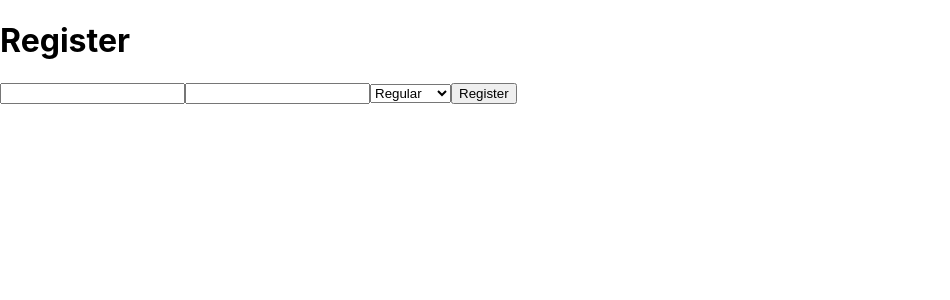
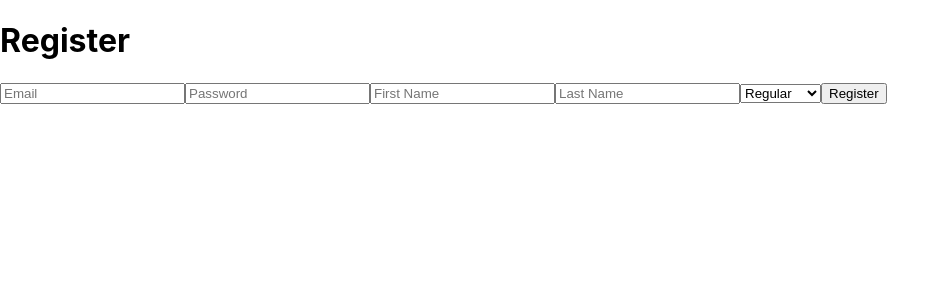
Before and after one commit to mohammed-shakir/EventHub, a React (Create React App) app in the folder frontend/: page /register in a window 1280 px wide. Shown: the top 300 px of the page, without its empty margins (0-950 px from the left). Built offline with nearby package versions, Linux system fonts and the light colour scheme; no server answers.

Commit message:
chnged db schema a bit

```diff
--- a/frontend/src/components/LoginForm.js
+++ b/frontend/src/components/LoginForm.js
@@ -21,8 +21,8 @@ const LoginForm = () => {
 
   return (
     <form onSubmit={handleSubmit}>
-      <input type="email" value={email} onChange={(e) => setEmail(e.target.value)} required />
-      <input type="password" value={password} onChange={(e) => setPassword(e.target.value)} required />
+      <input type="email" value={email} onChange={(e) => setEmail(e.target.value)} required placeholder="Email" />
+      <input type="password" value={password} onChange={(e) => setPassword(e.target.value)} required placeholder="Password" />
       <button type="submit">Login</button>
     </form>
   );
--- a/frontend/src/components/RegistrationForm.js
+++ b/frontend/src/components/RegistrationForm.js
@@ -4,12 +4,14 @@ import { registerUser } from '../api_calls/user';
 const RegistrationForm = () => {
   const [email, setEmail] = useState('');
   const [password, setPassword] = useState('');
+  const [first_name, setFirstName] = useState('');
+  const [last_name, setLastName] = useState('');
   const [user_role , setRole] = useState('Regular');
 
   const handleSubmit = async (event) => {
     event.preventDefault();
     try {
-      const userData = { email, password, user_role };
+      const userData = { email, password, first_name, last_name, user_role };
       const response = await registerUser(userData);
       console.log('Registration successful', response);
       window.location.href = '/login';
@@ -20,8 +22,10 @@ const RegistrationForm = () => {
 
   return (
     <form onSubmit={handleSubmit}>
-      <input type="email" value={email} onChange={(e) => setEmail(e.target.value)} required />
-      <input type="password" value={password} onChange={(e) => setPassword(e.target.value)} required />
+      <input type="email" value={email} onChange={(e) => setEmail(e.target.value)} required placeholder="Email" />
+      <input type="password" value={password} onChange={(e) => setPassword(e.target.value)} required placeholder="Password" />
+      <input type="text" value={first_name} onChange={(e) => setFirstName(e.target.value)} required placeholder="First Name" />
+      <input type="text" value={last_name} onChange={(e) => setLastName(e.target.value)} required placeholder="Last Name" />
       <select value={user_role} onChange={(e) => setRole(e.target.value)}>
         <option value="Regular">Regular</option>
         <option value="Organizer">Organizer</option>
```
Also changed, not shown: 2 other files (tests, documents, lock files or other folders).
